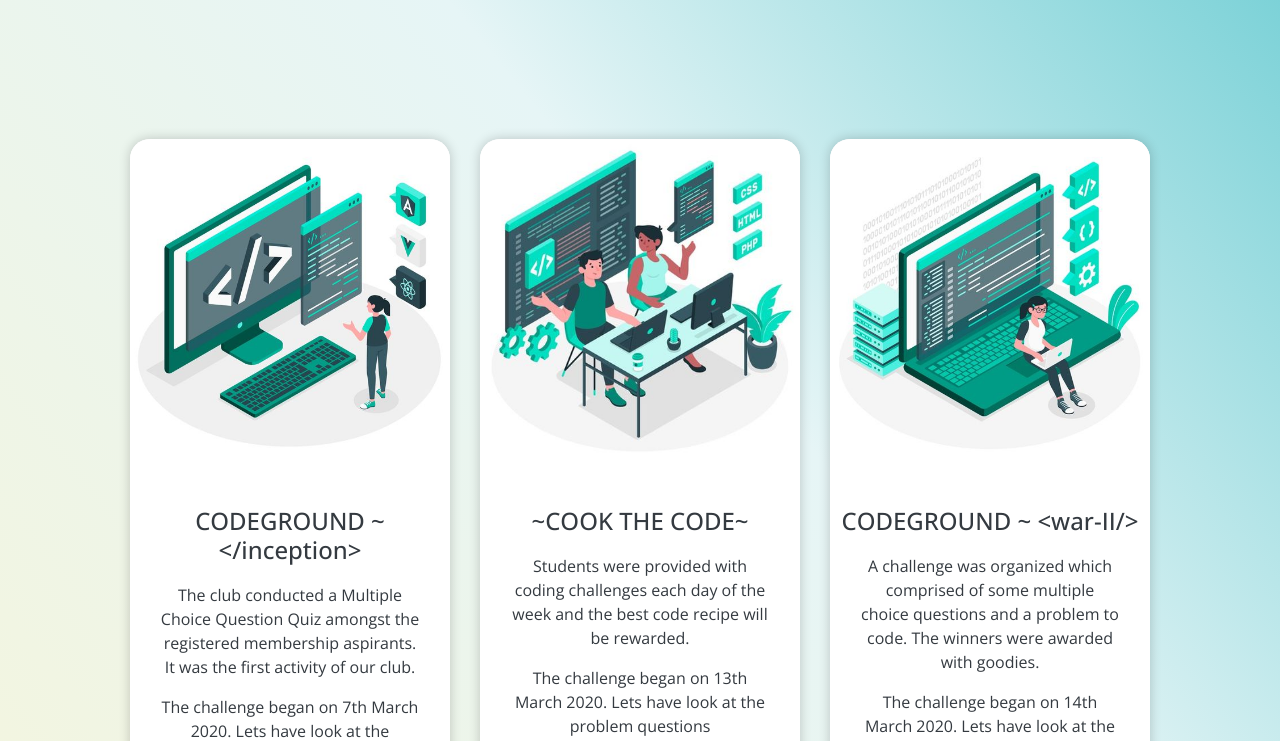
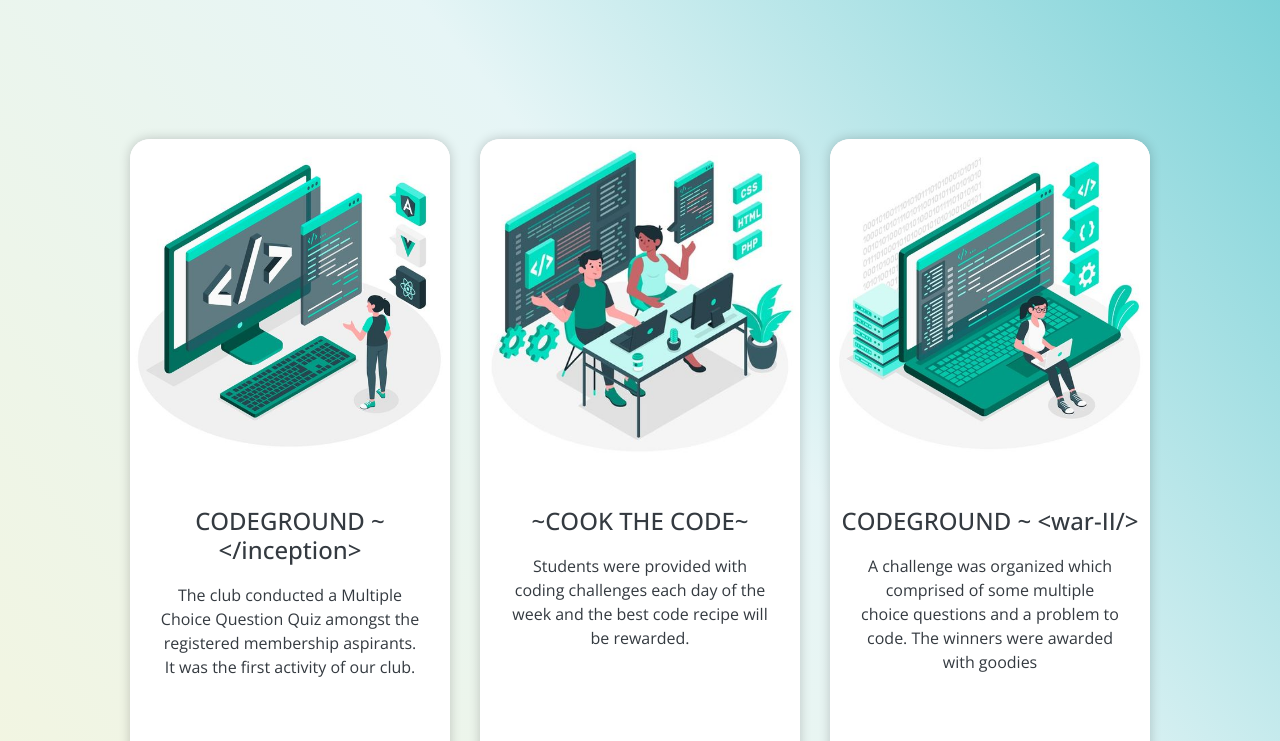
Before and after one commit to Keshav7104/coding-club, a React (Create React App) app: page /events in a window 1280 px wide. Shown: the part 640-1381 px from the top of the page. Built offline with nearby package versions, Linux system fonts and the light colour scheme; a web font is replaced by a local one.

Commit message:
made basic template of events card and made a map fuction to simplify the code

```diff
--- a/src/Components/Cards/Card.jsx
+++ b/src/Components/Cards/Card.jsx
@@ -9,7 +9,7 @@ import '../../Pages/Event1.css'
 </div>
 <div className="card-body text-dark">
 <h4 className="card-title">{props.t}</h4>
-<p className="card-text text secondary">{props.abt}</p>
+<p className="card-text text secondary"><div><p>{props.abt}</p></div><br /><br /><br />{props.line}</p>
 <a href={props.elink} target={"blank"} className="btn btn-outline-info">sneak into the questions</a>
 </div>
 </div>
--- a/src/Pages/Event1.js
+++ b/src/Pages/Event1.js
@@ -10,6 +10,30 @@ import pdf3 from '../Components/pdfs/pdf3.pdf'
 
 
 export default function Event1 (){
+
+    const Events = [
+        {
+            imgsrc : c1,
+            t : "CODEGROUND \n ~</inception>",
+            elink : pdf1,
+            abt : " The club conducted a Multiple Choice Question Quiz amongst the registered membership aspirants. It was the first activity of our club.",
+            line :'The challenge began on 7th March 2020. Lets have look at the problem questions'
+        },
+        {
+            imgsrc : c2,
+            t : "~COOK THE CODE~",
+            elink : pdf2,
+            abt : "Students were provided with coding challenges each day of the week and the best code recipe will be rewarded.",
+            line: "The challenge began on 13th March 2020. Lets have look at the problem questions  "
+        },
+        {
+            imgsrc : c3,
+            t : "CODEGROUND ~ <war-II/>",
+            elink : pdf3,
+            abt : "A challenge was organized which comprised of some multiple choice questions and a problem to code. The winners were awarded with  goodies",
+            line : "The challenge began on 14th March 2020. Lets have look at the problem questions "
+        }
+    ]
     return(
         <>
         <div  id="forbg">
@@ -24,25 +48,11 @@ export default function Event1 (){
         <div id="top" ></div>
         <div className="container-fluid d-flex justify-content-center">
             <div className="row">
-                <div className="col-md-4">
-                    <Card imgsrc={c1}  t={"CODEGROUND \n ~ </inception>"}
-                    abt={<div>
-                     <p> The club conducted a Multiple Choice Question Quiz amongst the registered membership aspirants. It was the first activity of our club.
-                    </p>
-                  {'\n'}{'\n'}{'\n'}  The challenge began on 7th March 2020. Lets have look at the problem questions
-                    </div>}
-                     elink={pdf1}/>
-                </div>
-                <div className="col-md-4">
-                    <Card imgsrc={c2} t="~COOK THE CODE~" abt={<div> <p>Students were provided with coding challenges each day of the week and the best code recipe will be rewarded.</p> {'\n'}The challenge began on 13th March 2020. Lets have look at the problem questions  </div>}
-
-
-                     elink={pdf2} />
-                </div>
-                <div className="col-md-4">
-                     <Card imgsrc={c3} t="CODEGROUND ~ <war-II/>"  abt={<div> <p> A challenge was organized which comprised of some multiple choice questions and a problem to code. The winners were awarded with  goodies.
-                    </p>
-                    {'\n'} The challenge began on 14th March 2020. Lets have look at the problem questions </div>} elink={pdf3}/></div>
+                {Events.map(event =>
+                    <div className="col-md-4">
+                        <Card imgsrc={event.imgsrc} t={event.t} abt={event.abt} elink={event.elink} line={event.line} />
+                    </div>
+                )}
             </div>
         </div>
         </div>
```
